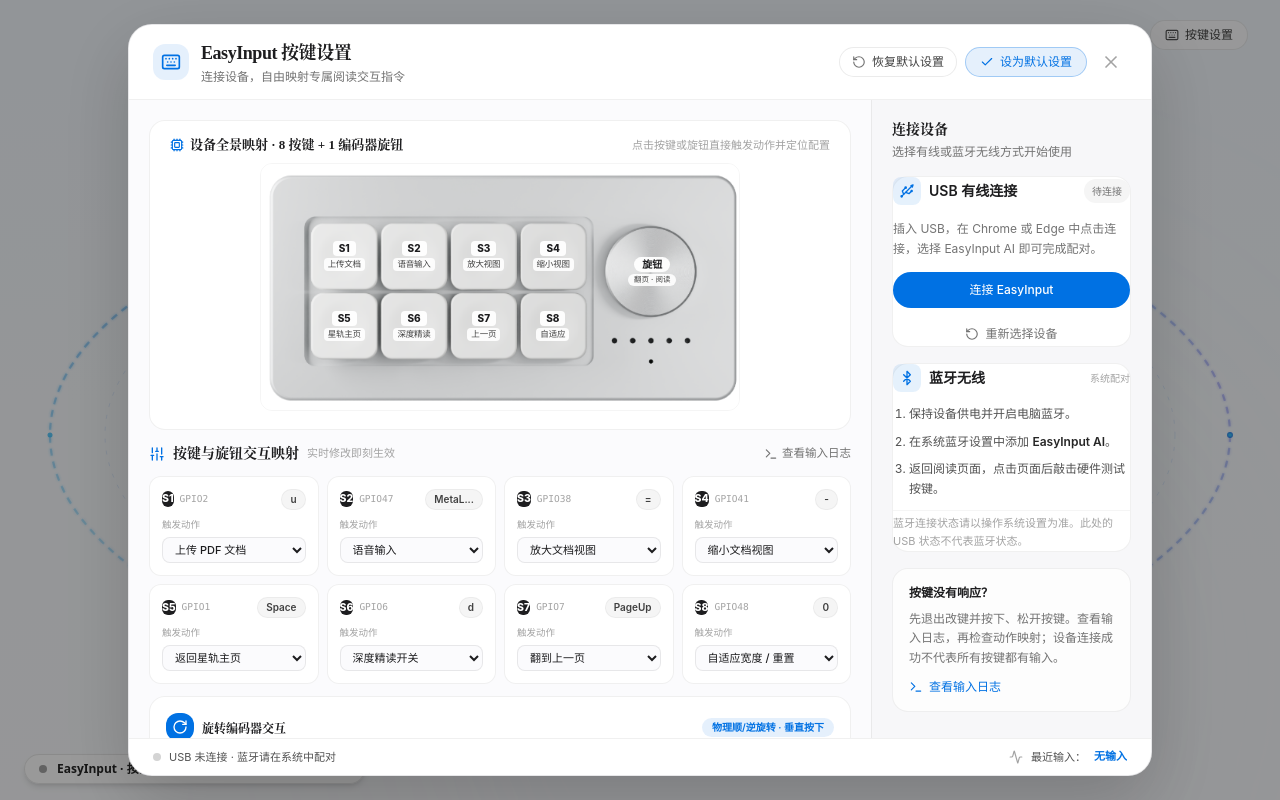
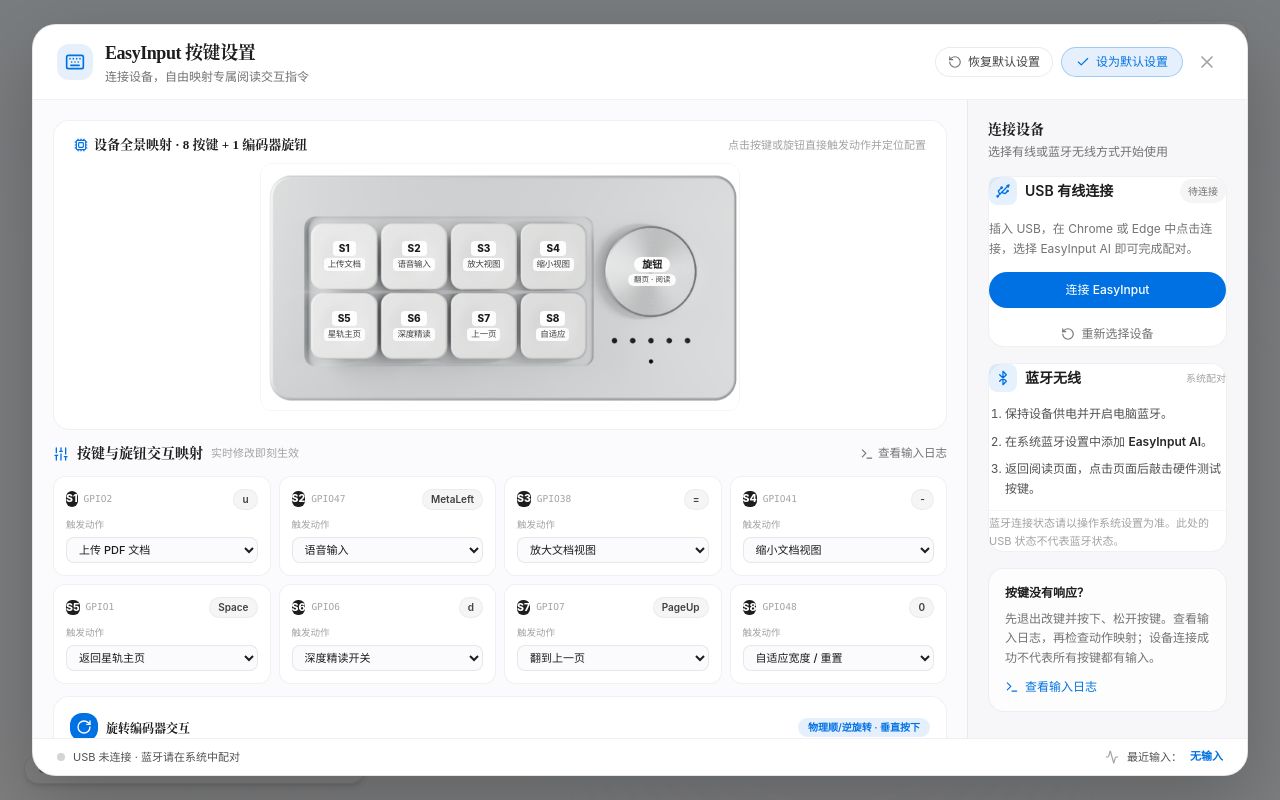
Before and after one commit to Xuanxi621/ReadKeyBoard, a React (Vite) app: page / in a window 1280 px wide. Both pictures are taken after a click on the button "点击配置或连接 EasyInput 硬件". Built offline with nearby package versions, Linux system fonts and the light colour scheme.

Commit message:
perf(ui): widen key modal to 1320px, memoize subcomponents, and eliminate full-screen blur lag

```diff
--- a/src/components/KeySettingsModal.jsx
+++ b/src/components/KeySettingsModal.jsx
@@ -31,9 +31,9 @@ export default function KeySettingsModal({
   };
 
   return (
-    <div className="fixed inset-0 bg-black/40 backdrop-blur-xs flex items-center justify-center z-50 p-2 sm:p-4 animate-fadeIn">
-      <div role="dialog" aria-modal="true" aria-labelledby="key-settings-title" className="bg-[#FBFBFD] w-full max-w-5xl rounded-3xl shadow-[0_24px_72px_rgba(0,0,0,0.18)] border border-black/[0.08] overflow-hidden flex flex-col max-h-[94dvh] font-editorial">
-        <header className="px-5 sm:px-6 py-3.5 border-b border-black/[0.06] bg-white flex items-center gap-3 shrink-0">
+    <div className="fixed inset-0 bg-black/50 flex items-center justify-center z-50 p-2 sm:p-4 animate-fadeIn">
+      <div role="dialog" aria-modal="true" aria-labelledby="key-settings-title" className="bg-[#FBFBFD] w-[95vw] max-w-[1320px] rounded-3xl shadow-[0_24px_72px_rgba(0,0,0,0.22)] border border-black/[0.08] overflow-hidden flex flex-col max-h-[94dvh] font-editorial">
+        <header className="px-6 py-3.5 border-b border-black/[0.06] bg-white flex items-center gap-3 shrink-0">
           <div className="hidden sm:flex p-2 rounded-xl bg-[#0071E3]/10 text-[#0071E3]"><Keyboard className="w-5 h-5" /></div>
           <div className="min-w-0 flex-1">
             <h2 id="key-settings-title" className="text-base sm:text-lg font-bold text-[#1D1D1F] tracking-tight">EasyInput 按键设置</h2>
--- a/src/components/UniverseView.jsx
+++ b/src/components/UniverseView.jsx
@@ -3,7 +3,7 @@ import { Keyboard, UploadCloud } from 'lucide-react';
 import CentralConsole from './universe/CentralConsole.jsx';
 import OrbitCard from './universe/OrbitCard.jsx';
 
-export default function UniverseView({
+function UniverseView({
   documents = [],
   selectedDocIndex = 0,
   onSelectDocIndex,
@@ -256,3 +256,5 @@ export default function UniverseView({
     </div>
   );
 }
+
+export default React.memo(UniverseView);
--- a/src/components/keysettings/HardwareVisualizer.jsx
+++ b/src/components/keysettings/HardwareVisualizer.jsx
@@ -1,7 +1,7 @@
 import React from 'react';
 import { Cpu } from 'lucide-react';
 
-export default function HardwareVisualizer({
+function HardwareVisualizer({
   scrollToCard,
   hoveredToken,
   setHoveredToken,
@@ -98,3 +98,5 @@ export default function HardwareVisualizer({
     </div>
   );
 }
+
+export default React.memo(HardwareVisualizer);
--- a/src/components/keysettings/KeyMappingList.jsx
+++ b/src/components/keysettings/KeyMappingList.jsx
@@ -2,7 +2,7 @@ import React from 'react';
 import { Sliders, Terminal, RotateCw, RotateCcw, Check, Disc } from 'lucide-react';
 import { EASYINPUT_ACTIONS, DEFAULT_HARDWARE_MAP } from '../../services/hardwareConfig.js';
 
-export default function KeyMappingList({
+function KeyMappingList({
   hardwareMap,
   recordingToken,
   onStartRecording,
@@ -29,7 +29,7 @@ export default function KeyMappingList({
 
   const formatFallbackBadge = (val) => {
     if (!val) return '改键';
-    if (val.length > 7) return val.slice(0, 5) + '...';
+    if (val.length > 15) return val.slice(0, 7) + '…';
     return val;
   };
 
@@ -125,7 +125,7 @@ export default function KeyMappingList({
                     e.currentTarget.blur();
                     onStartRecording(isRecording ? null : token);
                   }}
-                  className={`px-2 py-0.5 rounded-full text-[10px] font-semibold transition cursor-pointer max-w-[72px] truncate shrink-0 ${
+                  className={`px-2 py-0.5 rounded-full text-[10px] font-semibold transition cursor-pointer max-w-[110px] truncate shrink-0 ${
                     isRecording
                       ? 'bg-[#0071E3] text-white animate-pulse'
                       : 'bg-neutral-100 hover:bg-neutral-200 text-neutral-700 border border-black/[0.04]'
@@ -207,7 +207,7 @@ export default function KeyMappingList({
                   e.currentTarget.blur();
                   onStartRecording(recordingToken === 'ENC_RIGHT' ? null : 'ENC_RIGHT');
                 }}
-                className={`px-2 py-0.5 rounded-full text-[10px] font-medium transition cursor-pointer max-w-[72px] truncate shrink-0 ${
+                className={`px-2 py-0.5 rounded-full text-[10px] font-medium transition cursor-pointer max-w-[110px] truncate shrink-0 ${
                   recordingToken === 'ENC_RIGHT'
                     ? 'bg-[#0071E3] text-white animate-pulse'
                     : 'bg-white hover:bg-neutral-100 text-neutral-700 border border-black/[0.08]'
@@ -241,7 +241,7 @@ export default function KeyMappingList({
                   e.currentTarget.blur();
                   onStartRecording(recordingToken === 'ENC_LEFT' ? null : 'ENC_LEFT');
                 }}
-                className={`px-2 py-0.5 rounded-full text-[10px] font-medium transition cursor-pointer max-w-[72px] truncate shrink-0 ${
+                className={`px-2 py-0.5 rounded-full text-[10px] font-medium transition cursor-pointer max-w-[110px] truncate shrink-0 ${
                   recordingToken === 'ENC_LEFT'
                     ? 'bg-[#0071E3] text-white animate-pulse'
                     : 'bg-white hover:bg-neutral-100 text-neutral-700 border border-black/[0.08]'
@@ -275,7 +275,7 @@ export default function KeyMappingList({
                   e.currentTarget.blur();
                   onStartRecording(recordingToken === 'ENC_PRESS' ? null : 'ENC_PRESS');
                 }}
-                className={`px-2 py-0.5 rounded-full text-[10px] font-medium transition cursor-pointer max-w-[72px] truncate shrink-0 ${
+                className={`px-2 py-0.5 rounded-full text-[10px] font-medium transition cursor-pointer max-w-[110px] truncate shrink-0 ${
                   recordingToken === 'ENC_PRESS'
                     ? 'bg-[#0071E3] text-white animate-pulse'
                     : 'bg-white hover:bg-neutral-100 text-neutral-700 border border-black/[0.08]'
@@ -302,3 +302,5 @@ export default function KeyMappingList({
     </div>
   );
 }
+
+export default React.memo(KeyMappingList);
--- a/src/components/keysettings/SerialGuideSidebar.jsx
+++ b/src/components/keysettings/SerialGuideSidebar.jsx
@@ -1,7 +1,7 @@
 import React from 'react';
 import { Usb, Bluetooth, RotateCcw, Terminal } from 'lucide-react';
 
-export default function SerialGuideSidebar({
+function SerialGuideSidebar({
   serialConnected,
   isConnected,
   onToggleConnectSerial,
@@ -99,3 +99,5 @@ export default function SerialGuideSidebar({
     </aside>
   );
 }
+
+export default React.memo(SerialGuideSidebar);
--- a/src/components/universe/OrbitCard.jsx
+++ b/src/components/universe/OrbitCard.jsx
@@ -1,7 +1,7 @@
 import React from 'react';
 import { FileText, Trash2, ArrowUpRight } from 'lucide-react';
 
-export default function OrbitCard({
+function OrbitCard({
   doc,
   index,
   totalDocs,
@@ -162,3 +162,5 @@ export default function OrbitCard({
     </div>
   );
 }
+
+export default React.memo(OrbitCard);
```
